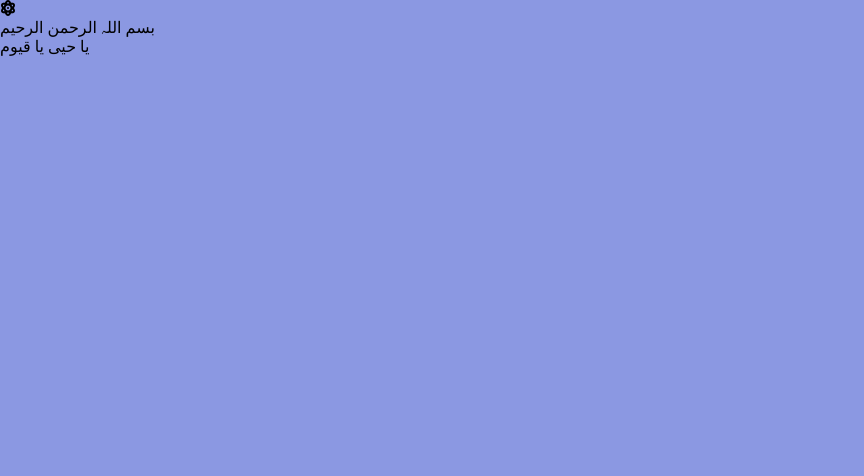
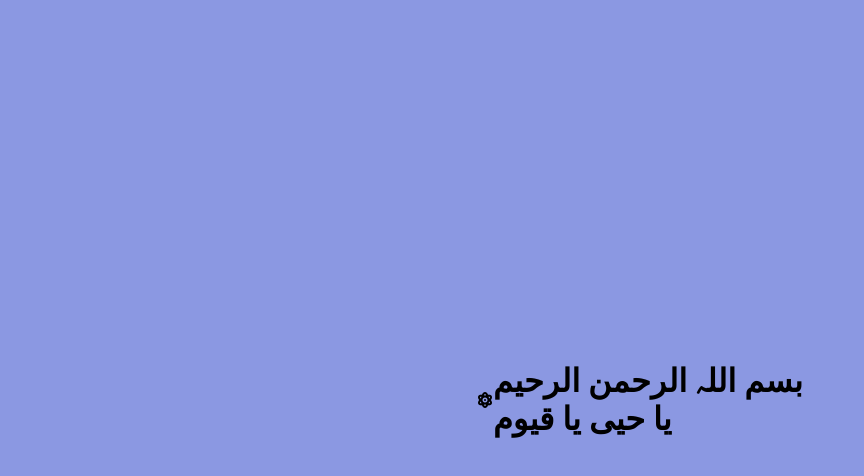
Before and after one commit to MoazzamAzeemi/js20, a plain HTML site: page index.html in a window 1280 px wide. Shown: the whole page, without its empty margins (0-864 px from the left). Drawn offline with Linux system fonts and the light colour scheme.

Commit message:
Second Commit on GitHub

```diff
--- a/index.html
+++ b/index.html
@@ -10,9 +10,11 @@
     <link rel="stylesheet" href="style.css">
 </head>
 <body>
-    <i class="fas fa-atom"></i><br />
-    بسم اللہ الرحمن الرحیم <br />
-    یا حیی یا قیوم
+    <i class="fas fa-atom"></i>
+    <br />
+    <h1>بسم اللہ الرحمن الرحیم <br />
+        یا حیی یا قیوم</h1>
+
     <!-- Script -->
     <script src="script.js"></script>
 </body>
--- a/style.css
+++ b/style.css
@@ -6,5 +6,9 @@ body {
     margin : 0;
     min-height: 100vh;
     background: rgb(139, 152, 226);
-
+    display: flex;
+    align-items: center;
+    justify-content: center;
+    height: 100vh;
+    overflow: hidden;
 }
```
